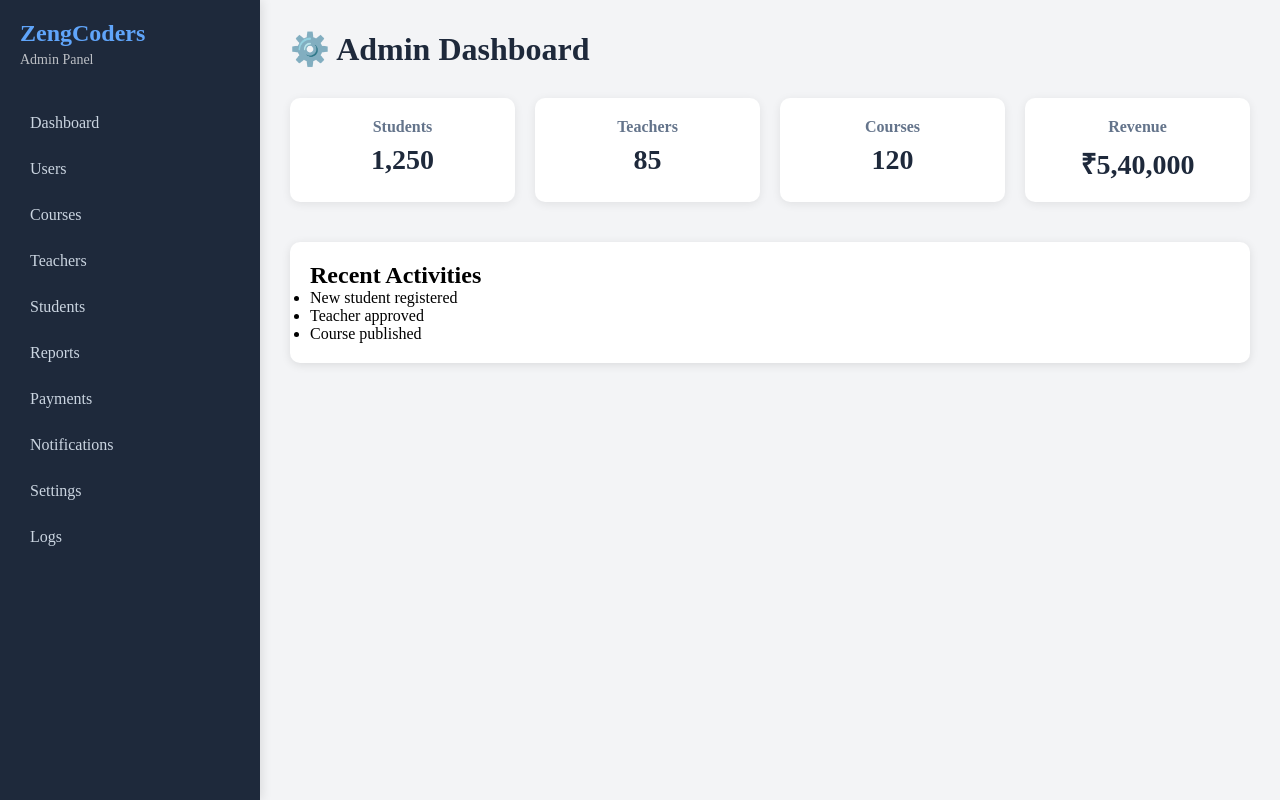
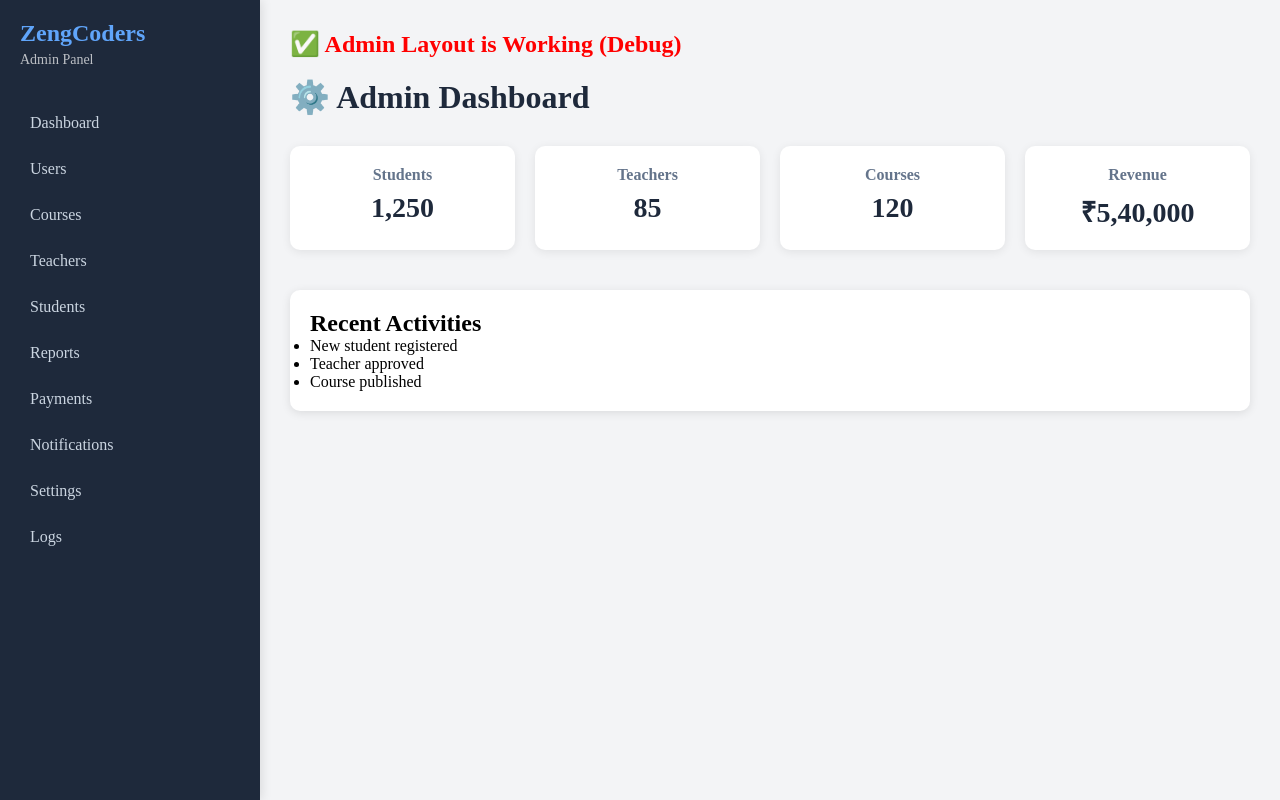
Before and after one commit to tvt1234/zenGcoderhubfrontend, a React (Vite) app: page /admin in a window 1280 px wide. Built offline with nearby package versions, Linux system fonts and the light colour scheme; sample sign-in values are in the browser's storage.

Commit message:
layou change

```diff
--- a/src/components/AdminLayout.jsx
+++ b/src/components/AdminLayout.jsx
@@ -9,12 +9,14 @@ const AdminLayout = () => {
       <div
         style={{
           flex: 1,
-          marginLeft: "260px",   // Same as sidebar width
+          marginLeft: "260px",
           padding: "30px",
           background: "#f3f4f6",
-          minHeight: "100vh",
         }}
       >
+        <h2 style={{color: "red", marginBottom: "20px"}}>
+          ✅ Admin Layout is Working (Debug)
+        </h2>
         <Outlet />
       </div>
     </div>
```
